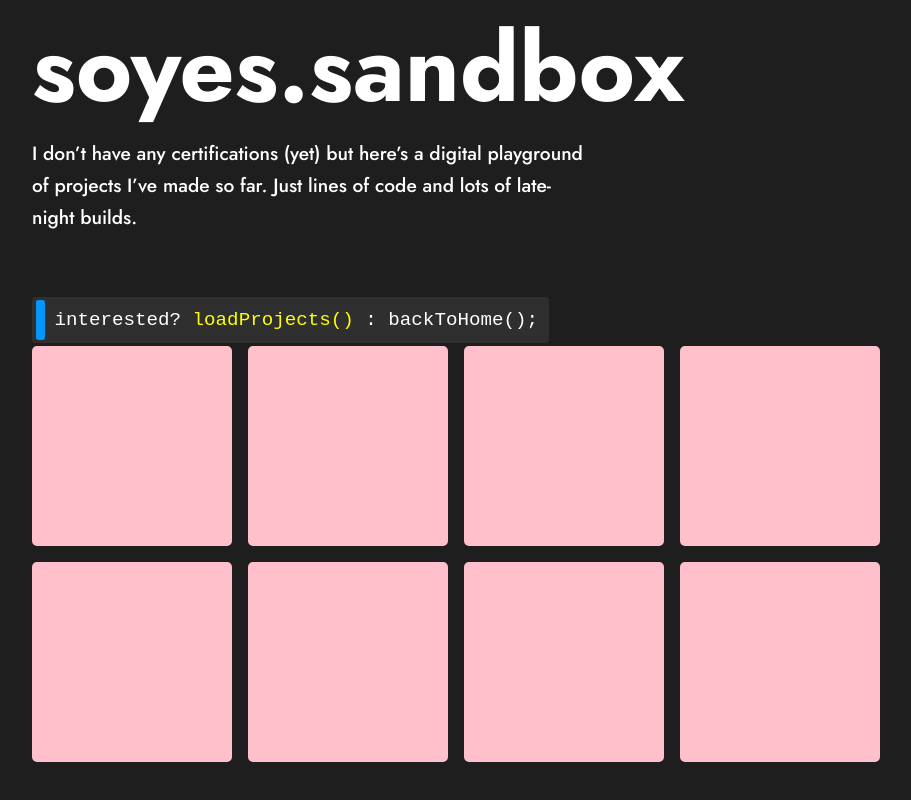
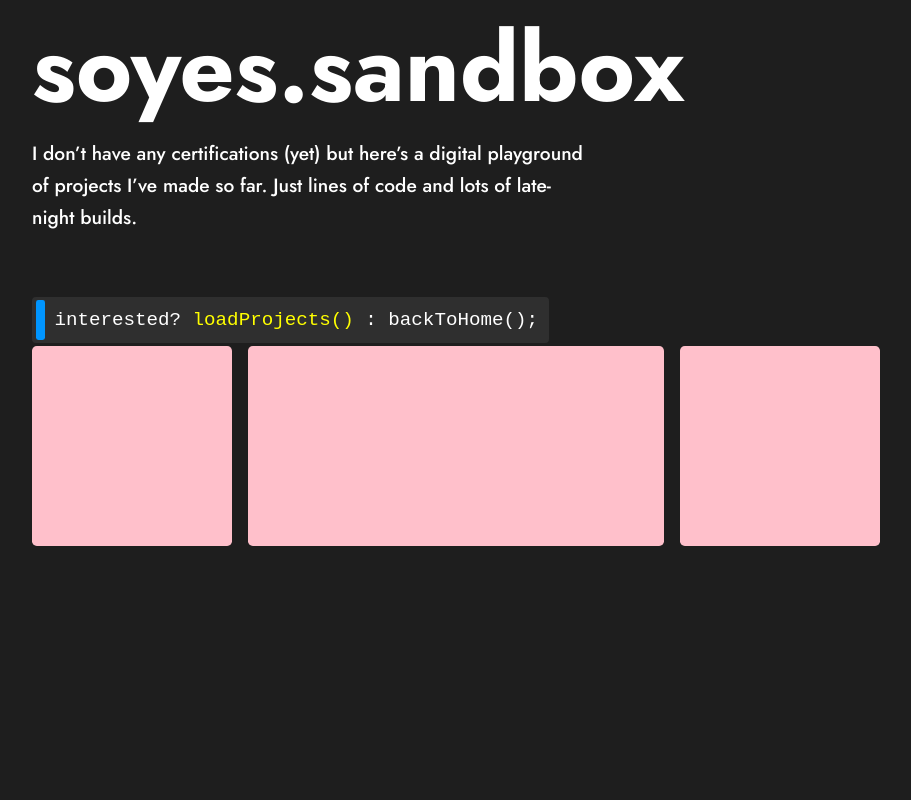
Before and after one commit to soyedotcom/soye.com, a React (Vite) app: page / in a window 1280 px wide. Shown: the part 1717-2517 px from the top of the page, without its empty margins (96-1007 px from the left). Built offline with nearby package versions, Linux system fonts and the light colour scheme.

Commit message:
Add gridArea to BentoBox

```diff
--- a/src/components/ProjectBentoBox.jsx
+++ b/src/components/ProjectBentoBox.jsx
@@ -3,14 +3,14 @@ import "./styles/ProjectBentoBox.css";
 const ProjectBentoBox = () => {
   return (
     <main className="project-container">
-      <section className="box"></section>
-      <section className="box"></section>
-      <section className="box"></section>
-      <section className="box"></section>
-      <section className="box"></section>
-      <section className="box"></section>
-      <section className="box"></section>
-      <section className="box"></section>
+      <section style={{ gridArea: "box-1" }} className="box"></section>
+      <section style={{ gridArea: "box-2" }} className="box"></section>
+      <section style={{ gridArea: "box-3" }} className="box"></section>
+      <section style={{ gridArea: "box-4" }} className="box"></section>
+      <section style={{ gridArea: "box-5" }} className="box"></section>
+      <section style={{ gridArea: "box-6" }} className="box"></section>
+      <section style={{ gridArea: "box-7" }} className="box"></section>
+      <section style={{ gridArea: "box-8" }} className="box"></section>
     </main>
   );
 };
--- a/src/components/styles/ProjectBentoBox.css
+++ b/src/components/styles/ProjectBentoBox.css
@@ -1,11 +1,12 @@
 .project-container {
   display: grid;
   grid-template-columns: 200px 200px 200px 200px;
-  grid-template-rows: 200px 200px;
+  grid-template-rows: 200px 200px 200px;
   gap: 1rem;
+  grid-template-areas: "box-1 box-2 box-2 box-3";
 }
 
 .box {
   background-color: pink;
-  border-radius: 5px;
+  border-radius: 0.3rem;
 }
```
